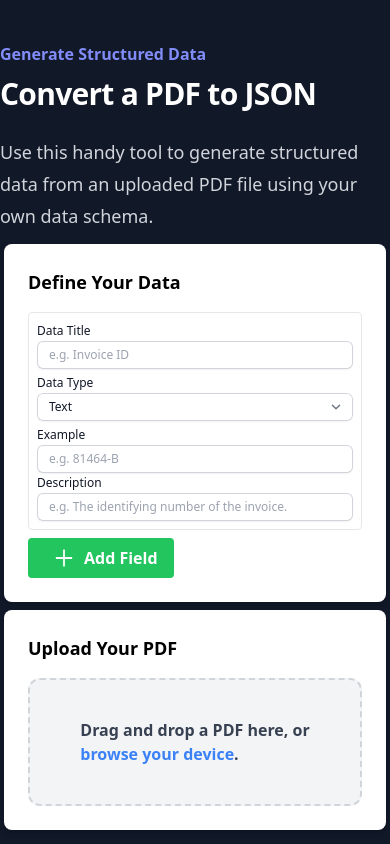
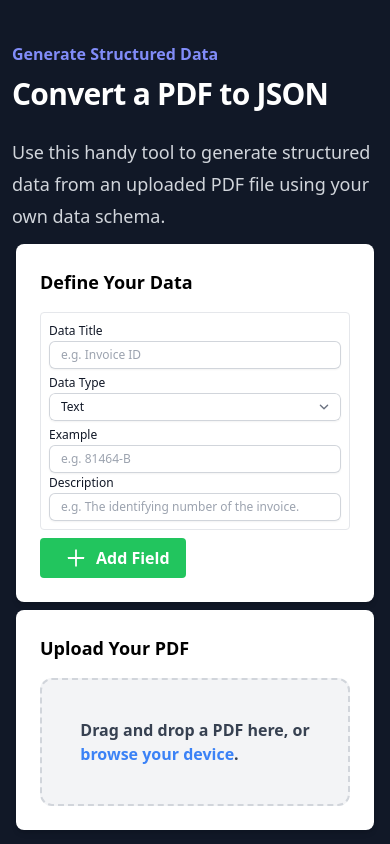
Before and after one commit to AustonianAI/pdf-to-json, a Next.js app: page / in a window 390 px wide. Shown: the top 844 px of the page. Built offline with nearby package versions, Linux system fonts and the light colour scheme.

Commit message:
mobile padding fix

```diff
--- a/src/components/layouts/Layout.tsx
+++ b/src/components/layouts/Layout.tsx
@@ -8,7 +8,7 @@ const Layout = ({ children }: LayoutProps) => {
   return (
     <div className="py-10">
       <main>
-        <div className="mx-auto sm:px-6 lg:px-8">{children}</div>
+        <div className="mx-auto px-3 lg:px-9">{children}</div>
       </main>
     </div>
   );
```
